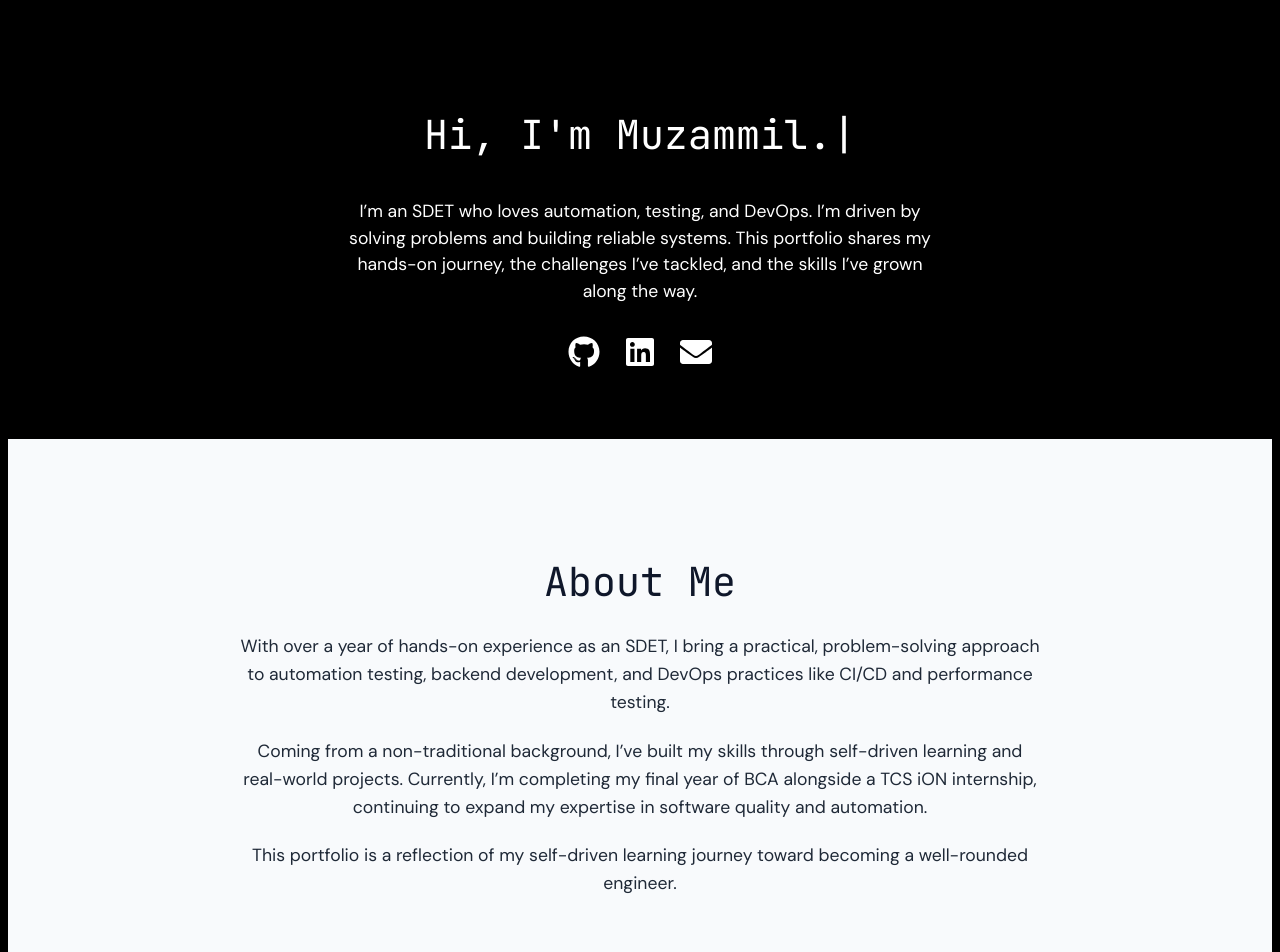
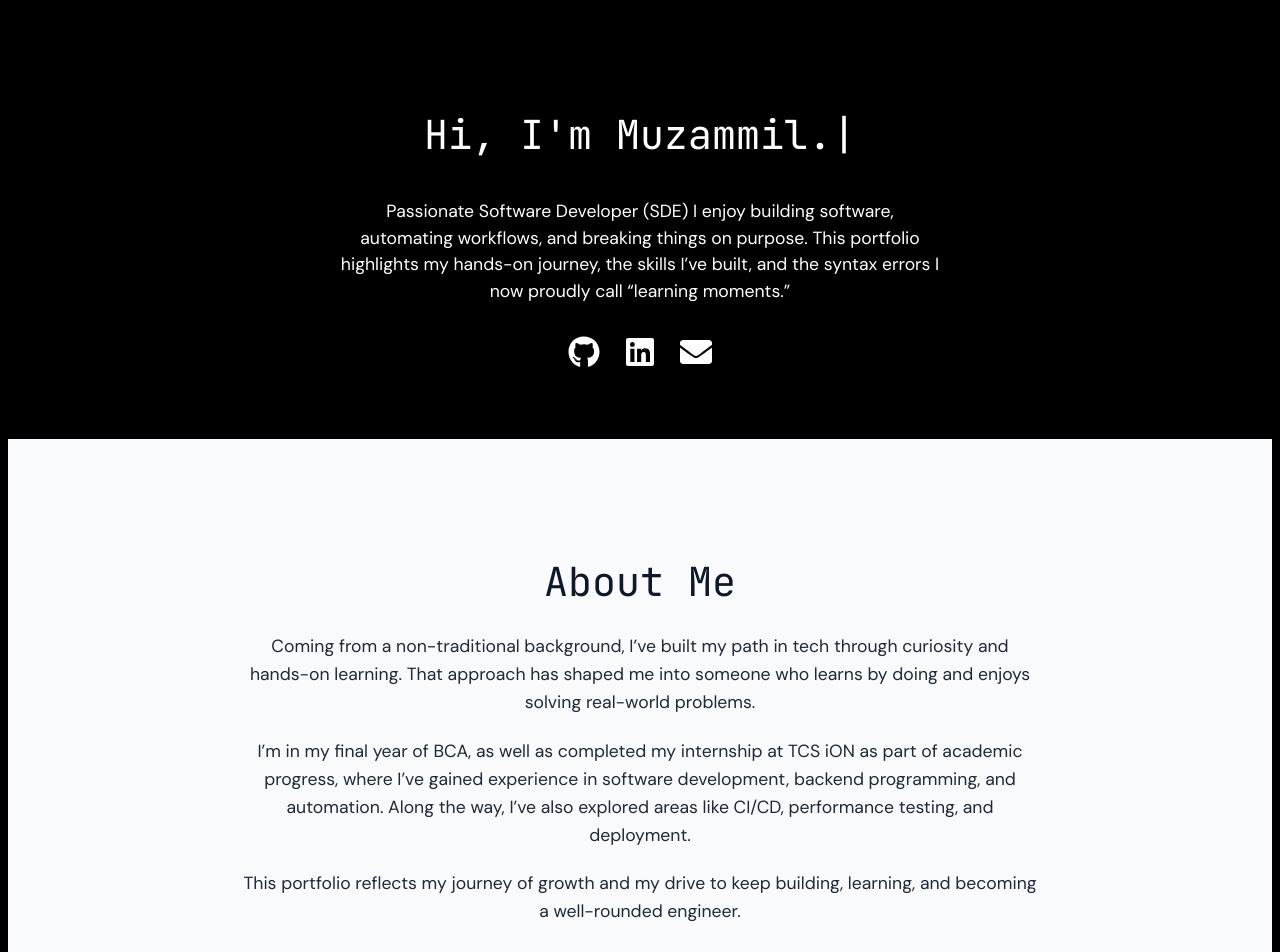
Before and after one commit to Muzammil011/My-portfolio, a React (Vite) app: page / in a window 1280 px wide. Shown: the top 952 px of the page. Built offline with nearby package versions, Linux system fonts and the light colour scheme.

Commit message:
Updated Hero and About Me sections

```diff
--- a/src/components/About.jsx
+++ b/src/components/About.jsx
@@ -7,13 +7,13 @@ const About = () => {
       <div className="about-content">
         <h2>About Me</h2>
         <p>
-          With over a year of hands-on experience as an SDET, I bring a practical, problem-solving approach to automation testing, backend development, and DevOps practices like CI/CD and performance testing.
+          Coming from a non-traditional background, I’ve built my path in tech through curiosity and hands-on learning. That approach has shaped me into someone who learns by doing and enjoys solving real-world problems.
         </p>
         <p>
-          Coming from a non-traditional background, I’ve built my skills through self-driven learning and real-world projects. Currently, I’m completing my final year of BCA alongside a TCS iON internship, continuing to expand my expertise in software quality and automation.
+          I’m in my final year of BCA, as well as completed my internship at TCS iON as part of academic progress, where I’ve gained experience in software development, backend programming, and automation. Along the way, I’ve also explored areas like CI/CD, performance testing, and deployment.
         </p>
         <p>
-          This portfolio is a reflection of my self-driven learning journey toward becoming a well-rounded engineer.
+          This portfolio reflects my journey of growth and my drive to keep building, learning, and becoming a well-rounded engineer.
         </p>
       </div>
     </section>
--- a/src/components/Hero.jsx
+++ b/src/components/Hero.jsx
@@ -25,9 +25,9 @@ function Hero() {
           <span className="cursor">|</span>
         </h1>
         <p className="hero-subtitle">
-          I’m an SDET who loves automation, testing, and DevOps.
-          I’m driven by solving problems and building reliable systems.
-          This portfolio shares my hands-on journey, the challenges I’ve tackled, and the skills I’ve grown along the way.
+          Passionate Software Developer (SDE)
+          I enjoy building software, automating workflows, and breaking things on purpose.
+          This portfolio highlights my hands-on journey, the skills I’ve built, and the syntax errors I now proudly call “learning moments.”
         </p>
         <div className="hero-icons">
           <a href="https://github.com/Muzammil011" target="_blank" rel="noopener noreferrer">
```
